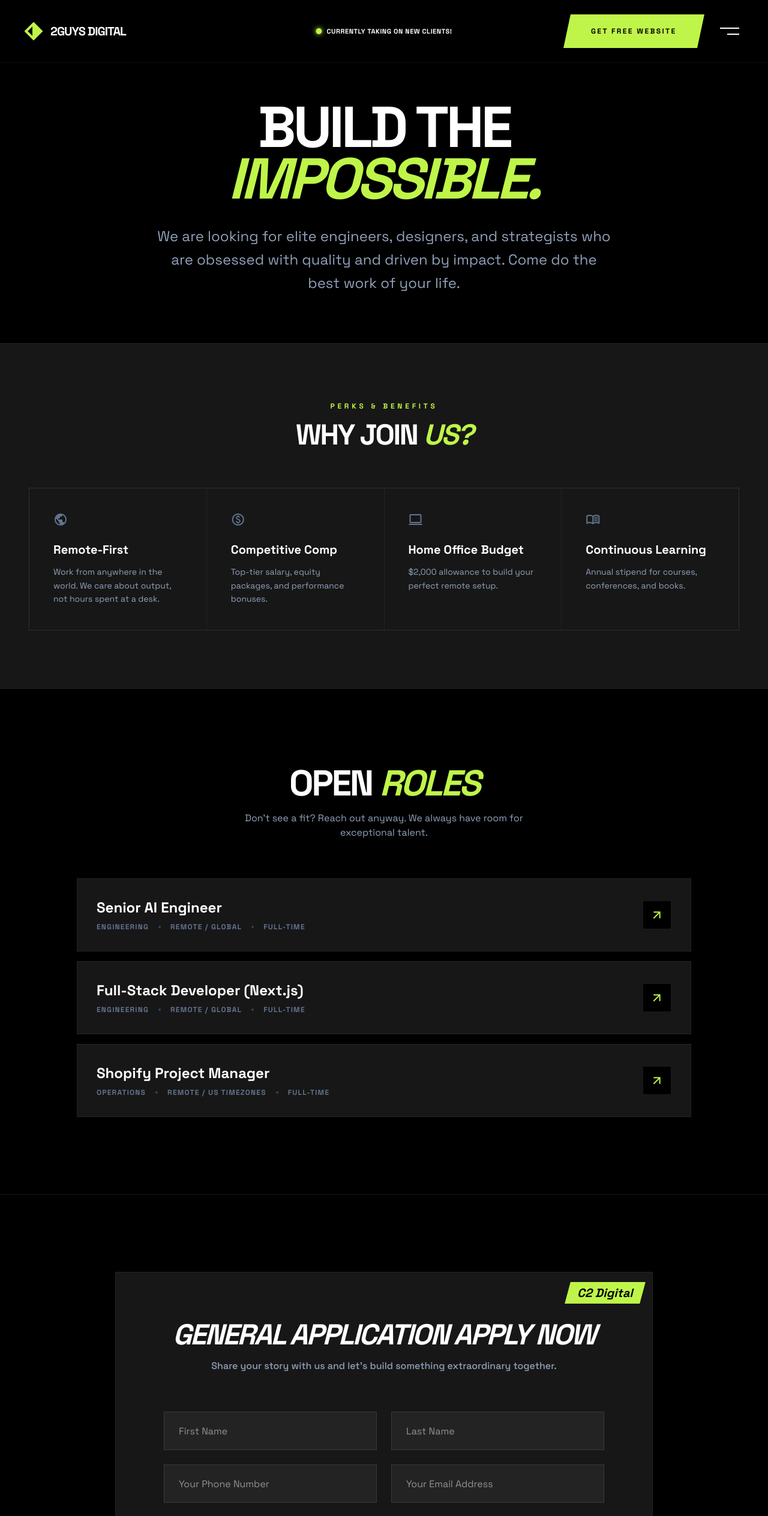
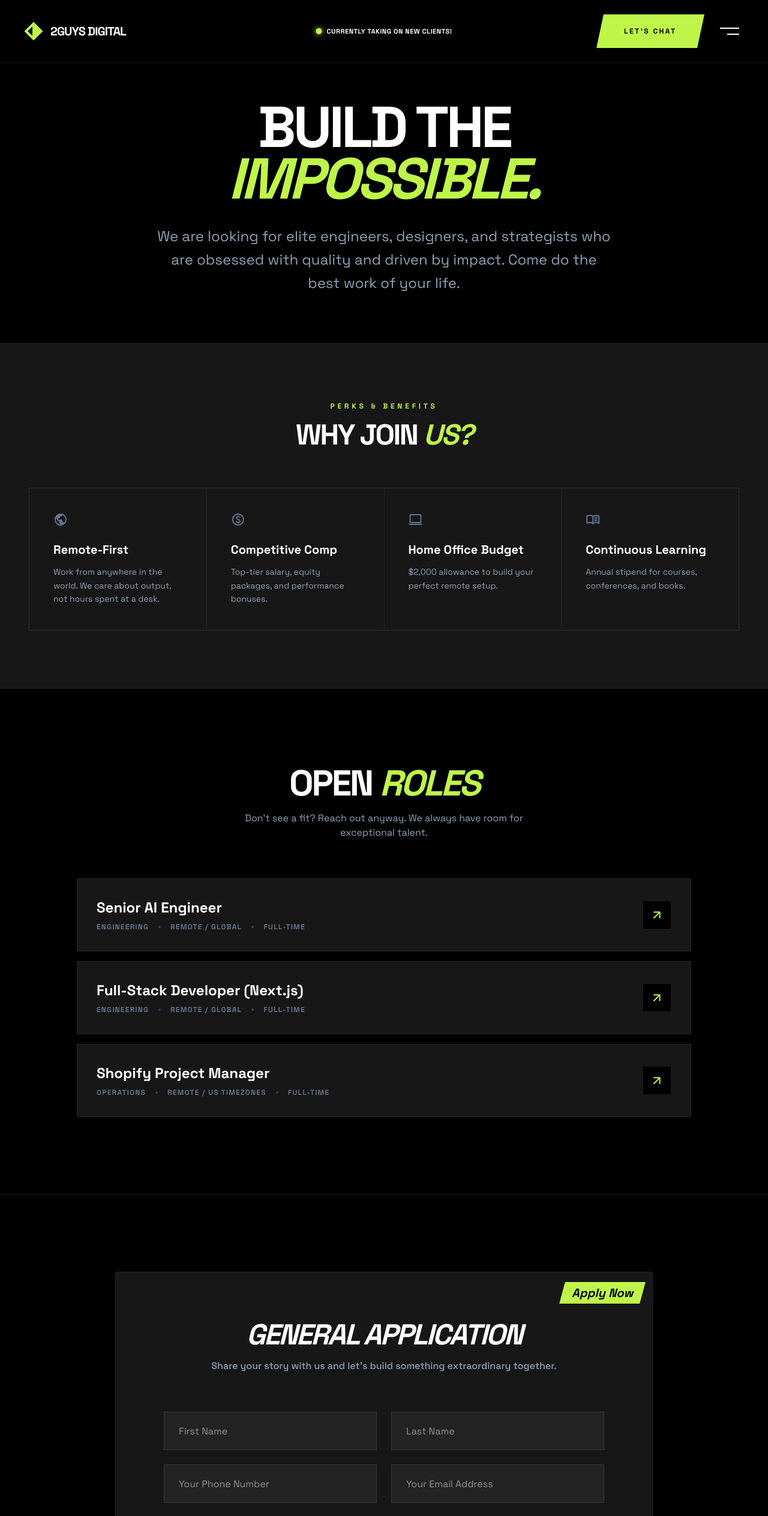
Before and after one commit to 2guysdigital8-eng/2Guys-Digital, a Next.js app: page /careers in a window 1280 px wide. Shown: the top 2527 px of the page at 60% size. Built offline with nearby package versions, Linux system fonts and the light colour scheme.

Commit message:
chore: update careers form, job view client and navbar

```diff
--- a/src/app/careers/[slug]/JobViewClient.tsx
+++ b/src/app/careers/[slug]/JobViewClient.tsx
@@ -112,7 +112,7 @@ export default function JobViewClient({ job }: { job: any }) {
                     <div className="absolute top-0 right-0 size-32 bg-[#bff549]/5 -rotate-45 translate-x-16 -translate-y-16" />
                     <h2 className="text-4xl md:text-6xl font-black mb-4 tracking-tighter uppercase leading-none">Not Your <span className="italic text-[#bff549]">Fit?</span></h2>
                     <p className="text-slate-400 font-medium mb-16 text-lg">Send us your open application and we'll keep you in mind.</p>
-                    <ContactForm theme="dark" />
+                    <CareersForm showTitle={false} />
                 </div>
             </section>
         </div>
--- a/src/components/CareersForm.tsx
+++ b/src/components/CareersForm.tsx
@@ -5,11 +5,13 @@ import { useState } from "react";
 interface CareersFormProps {
     title?: string;
     description?: string;
+    showTitle?: boolean;
 }
 
 export default function CareersForm({
-    title = "General Application Apply Now",
-    description = "Share your story with us and let's build something extraordinary together."
+    title = "General Application",
+    description = "Share your story with us and let's build something extraordinary together.",
+    showTitle = true
 }: CareersFormProps) {
     const [status, setStatus] = useState<'idle' | 'sending' | 'success'>('idle');
     const [resumeName, setResumeName] = useState<string>('');
@@ -36,13 +38,15 @@ export default function CareersForm({
     return (
         <div className="bg-neutral-900 p-12 lg:p-20 relative border border-white/5">
             <div className="absolute top-4 right-4 bg-[#bff549] text-black px-4 py-1 font-black text-xl italic skew-x-[-15deg]">
-                <span className="inline-block skew-x-[15deg]">C2 Digital</span>
+                <span className="inline-block skew-x-[15deg]">Apply Now</span>
             </div>
 
-            <div className="text-center mb-16">
-                <h2 className="text-4xl md:text-5xl font-black uppercase tracking-tighter text-white mb-4 italic leading-none">{title}</h2>
-                <p className="text-slate-400 font-medium">{description}</p>
-            </div>
+            {showTitle && (
+                <div className="text-center mb-16">
+                    <h2 className="text-4xl md:text-5xl font-black uppercase tracking-tighter text-white mb-4 italic leading-none">{title}</h2>
+                    <p className="text-slate-400 font-medium">{description}</p>
+                </div>
+            )}
 
             <form onSubmit={handleSubmit} className="space-y-6">
                 <div className="grid grid-cols-1 md:grid-cols-2 gap-6">
--- a/src/components/Navbar.tsx
+++ b/src/components/Navbar.tsx
@@ -57,7 +57,7 @@ export default function Navbar() {
                             href="/contact"
                             className="hidden md:flex bg-[#bff549] text-black px-10 h-14 items-center justify-center text-xs font-black uppercase tracking-[0.2em] hover:bg-[#efefef] transition-all -skew-x-12"
                         >
-                            <span className="inline-block skew-x-12">Get Free Website</span>
+                            <span className="inline-block skew-x-12">Let's Chat</span>
                         </Link>
                         <button
                             onClick={() => setOpen(!open)}
```
